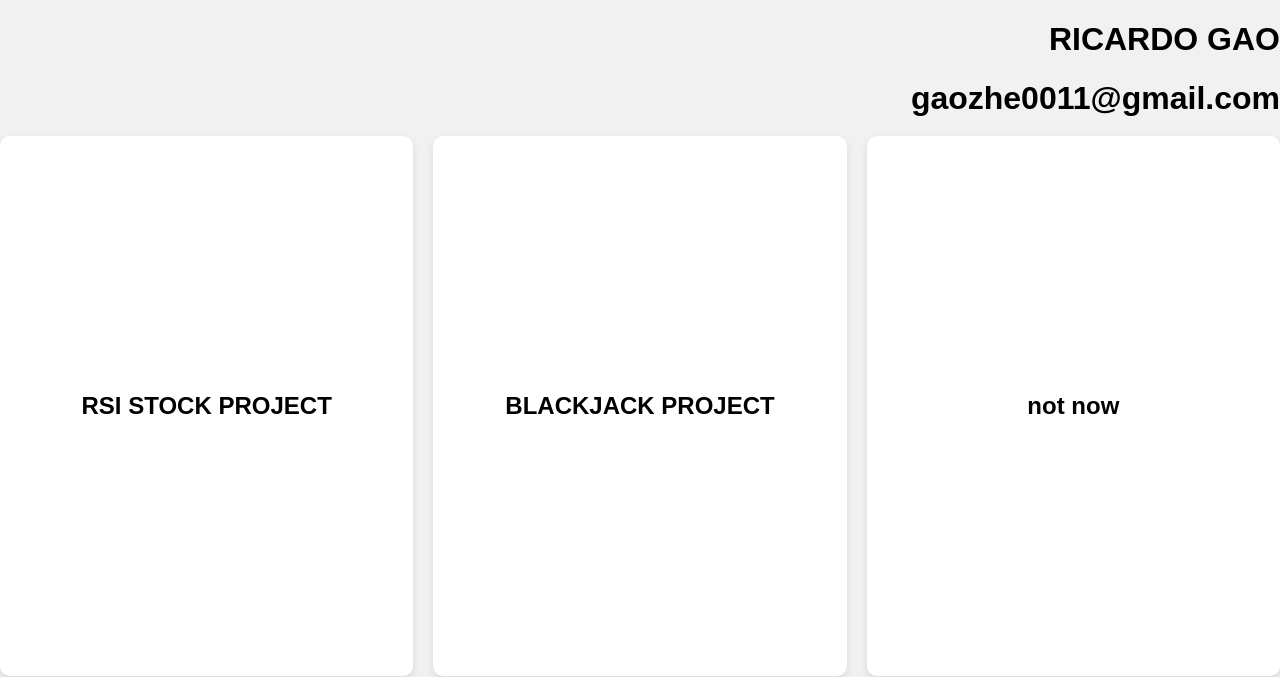
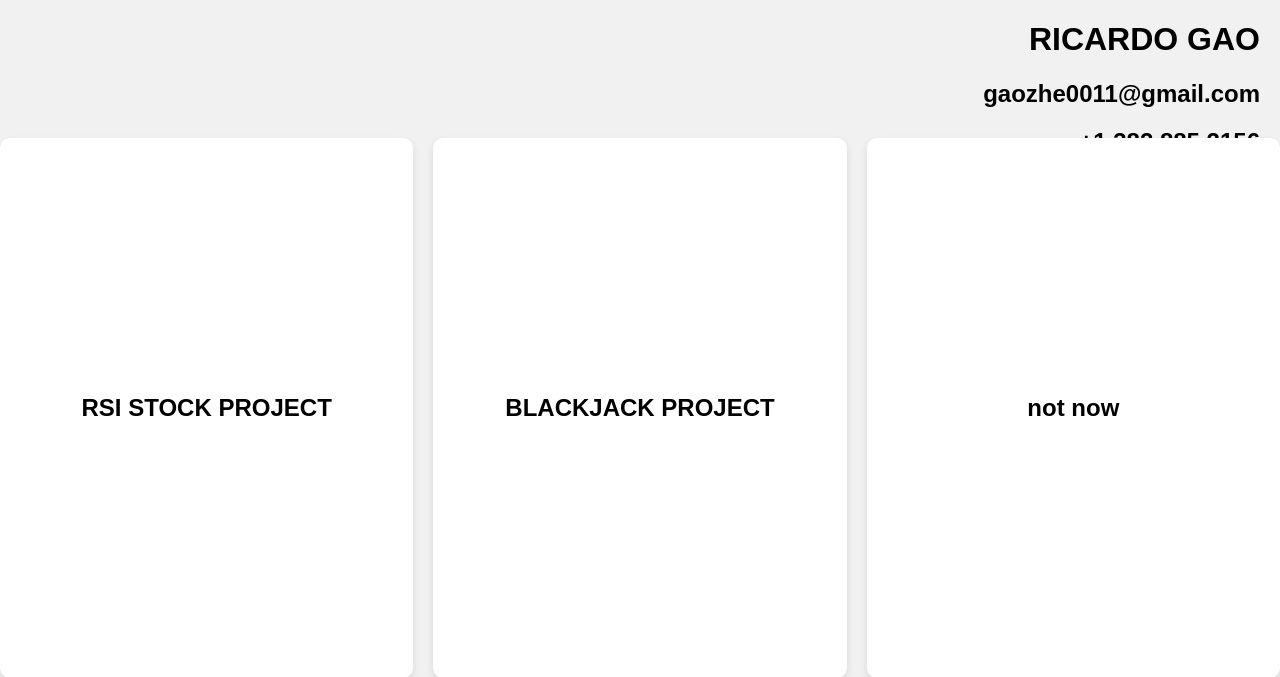
Before and after one commit to RicadoGz/hhhh, a Python web app: template flask/templates/index.html in a window 1280 px wide. Shown: the part 43-720 px from the top of the page. Run offline with Jinja, Linux system fonts and the light colour scheme; the template is opened without the code that fills it, so the values that code supplies are empty.

Commit message:
combined

```diff
--- a/flask/static/style.css
+++ b/flask/static/style.css
@@ -90,5 +90,6 @@ body {
     transform: scale(1.1);
 }
 .c{
-    text-align: right
+    text-align: right;
+    padding-right: 20px;
 }
--- a/flask/templates/index.html
+++ b/flask/templates/index.html
@@ -4,10 +4,8 @@
 {% endblock %}
 {% block head %}
 <link rel="stylesheet" href="{{ url_for('static', filename='style.css') }}">
-
 {% endblock %}
 {% block style %}
-
 {% endblock %}
 {% block body %}
 <nav class="navbar">
@@ -27,9 +25,10 @@
 </nav>
 <form class="c">
     <h1>RICARDO GAO</h1>
-    <h1>gaozhe0011@gmail.com</h1>
-    <h1>+1 382 885 2156</h1>
-    <h1>Canada,ON</h1>
+    <h2>gaozhe0011@gmail.com</h2>
+    <h2>+1 382 885 2156</h2>
+    <h3><a href="https://www.linkedin.com/in/ricardo-gao">LinkedIn Profile</a></h3>
+    <h4>Canada,ON</h4>
 </form>
 <div class="container">
     <div class="card" id="project1">
@@ -47,11 +46,10 @@
         window.location.href = "{{ url_for('stock') }}";
     });
     document.getElementById('project2').addEventListener('click', function() {
-        window.location.href = "#"; // 替换为实际的 URL
+        window.location.href = "http://127.0.0.1:8000/game/";// 替换为实际的 URL
     });
     document.getElementById('project3').addEventListener('click', function() {
         window.location.href = "#"; // 替换为实际的 URL
     });
 </script>
-
 {% endblock %}
```
Also changed, not shown: 2 other files.
